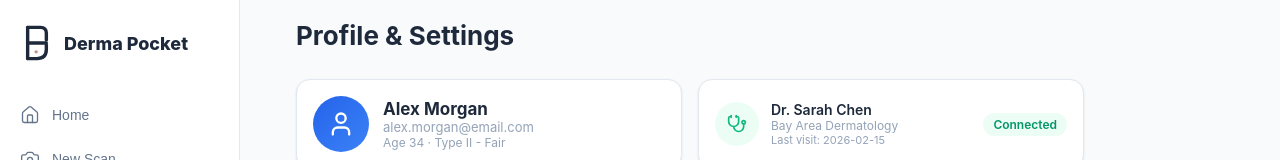
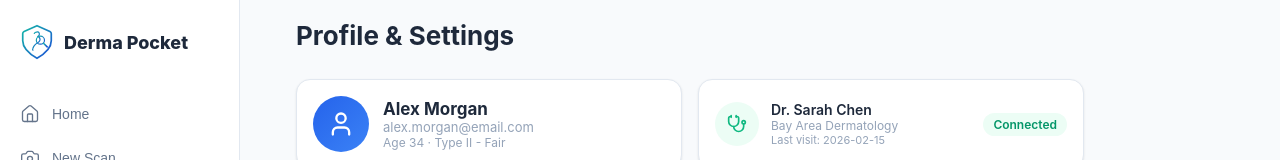
Before and after one commit to dejano21/pocketderm, a React (Vite) app: page /profile in a window 1280 px wide. Shown: the top 160 px of the page. Built offline with nearby package versions, Linux system fonts and the light colour scheme.

Commit message:
New logo: shield with face profile and magnifying glass, teal-to-blue gradient

```diff
--- a/src/components/Logo.jsx
+++ b/src/components/Logo.jsx
@@ -4,7 +4,7 @@ export default function Logo({ size = 36 }) {
       src="/logo.svg"
       alt="Derma Pocket"
       width={size}
-      height={size * (90 / 80)}
+      height={size * (110 / 100)}
       style={{ display: "block" }}
     />
   );
```
Also changed, not shown: public/favicon.svg, public/logo.svg.
